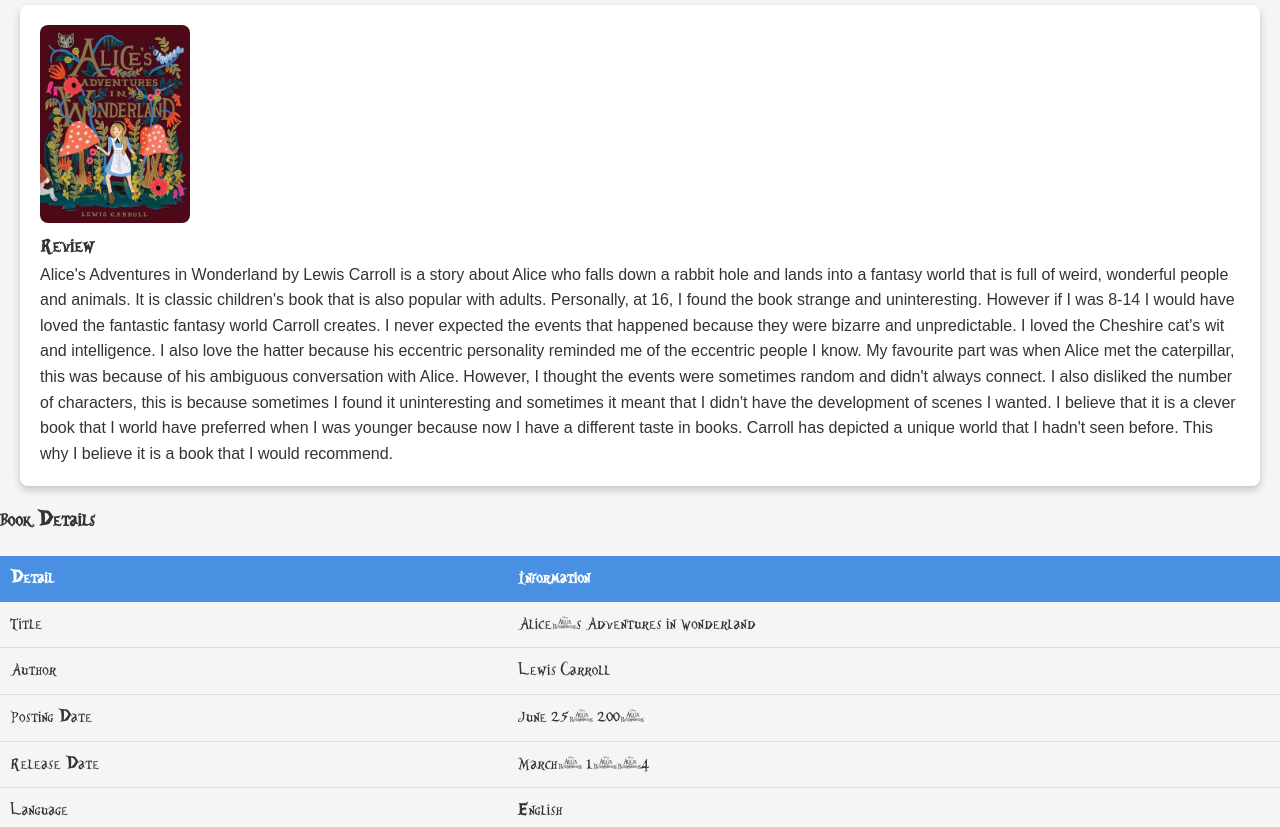
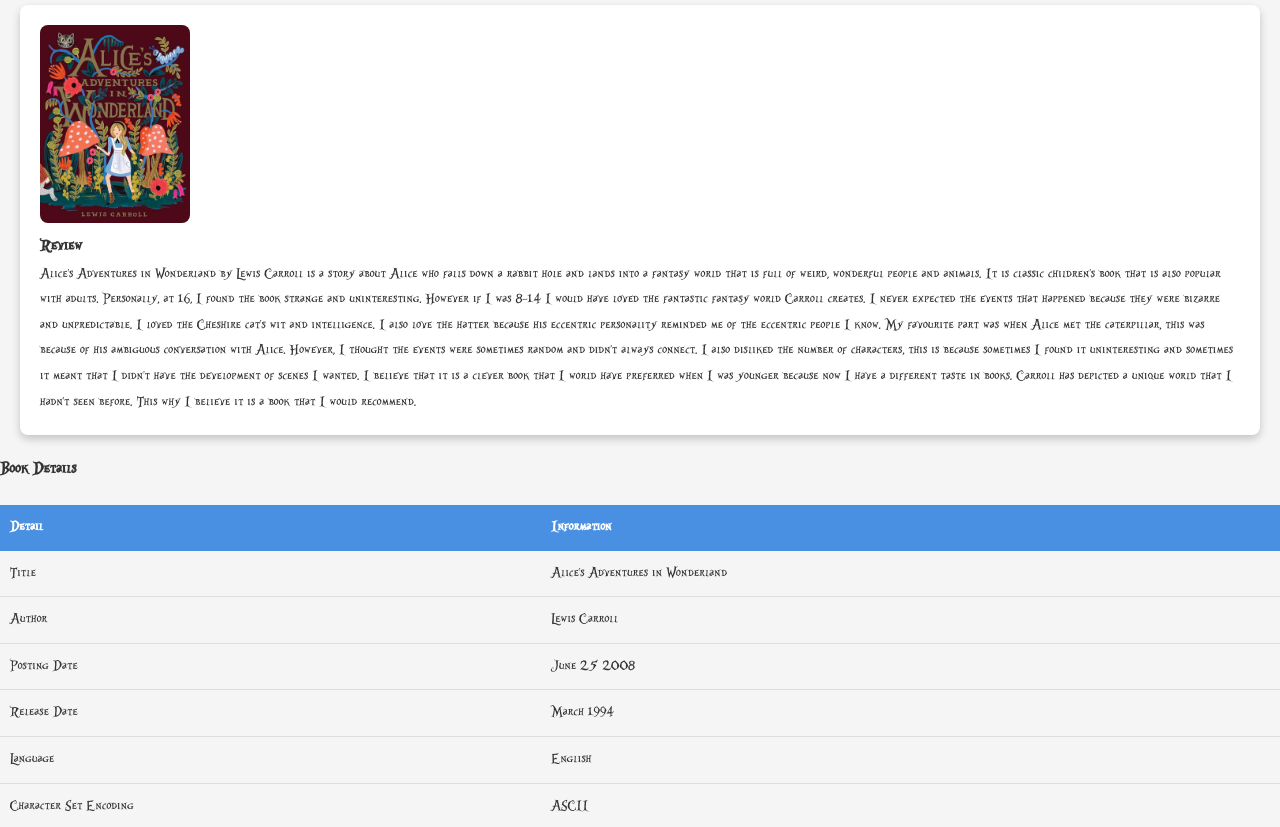
Before and after one commit to AlexGRDev/alice_adventures_in_wonderland, a plain HTML site: page index.html in a window 1280 px wide. Shown: the part 117-944 px from the top of the page. Drawn offline with Linux system fonts and the light colour scheme.

Commit message:
aplicando la tipografia de alice

```diff
--- a/index.html
+++ b/index.html
@@ -58,11 +58,11 @@
                     </tr>
                     <tr>
                         <td class="table-cell">Posting Date</td>
-                        <td class="table-cell">June 25, 2008</td>
+                        <td class="table-cell">June 25 2008</td>
                     </tr>
                     <tr>
                         <td class="table-cell">Release Date</td>
-                        <td class="table-cell">March, 1994</td>
+                        <td class="table-cell">March 1994</td>
                     </tr>
                     <tr>
                         <td class="table-cell">Language</td>
--- a/styles/style.css
+++ b/styles/style.css
@@ -1,6 +1,6 @@
 @font-face {
     font-family: 'AliciaWonderland';
-    src: url('../founts/alicia-wonderland-font/Aliciawonderland-ZoM8.ttf') format('truetype');
+    src: url('../founts/alicia-wonderland-font/Alice_in_Wonderland_3.ttf') format('truetype');
     font-weight: normal;
     font-style: normal;
     unicode-range: U+0020-007F; /* Esto aplicará la fuente solo a caracteres ASCII */
@@ -57,7 +57,7 @@ body {
 }
 
 .review-paragraph {
-    font-family: Arial, sans-serif; /* Aplica Arial para caracteres especiales */
+    font-family:'AliciaWonderland', serif;
     color: #333;
     margin: 0;
 }
```
Also changed, not shown: founts/alicia-wonderland-font/Alice_in_Wonderland_3.ttf (added), founts/alicia-wonderland-font/info.txt (deleted).
